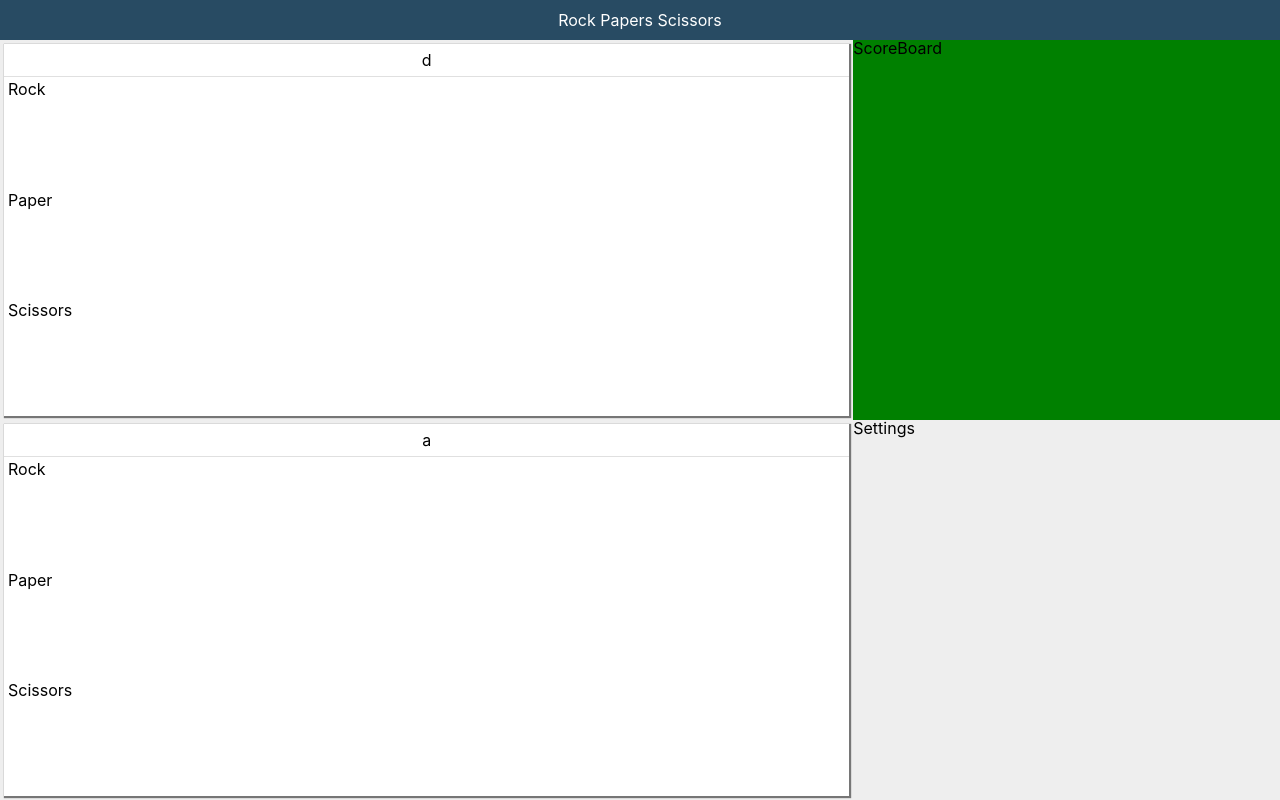
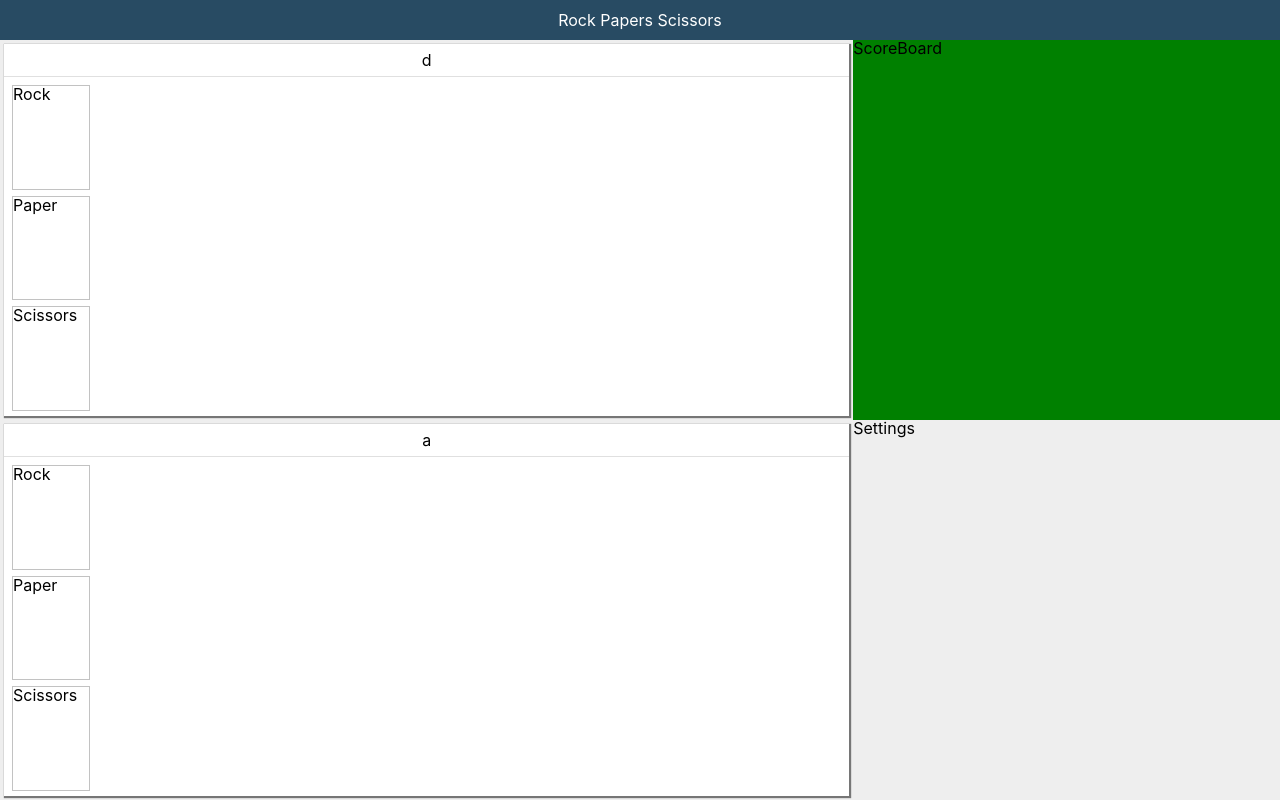
Before and after one commit to mridulmeh/type-matchup-maker, a React (Create React App) app: page / in a window 1280 px wide. Built offline with nearby package versions, Linux system fonts and the light colour scheme.

Commit message:
Allow choices to be selected

```diff
--- a/src/components/game-area/game-area.css
+++ b/src/components/game-area/game-area.css
@@ -26,12 +26,18 @@
 }
 
 .gameAreaChoicesContainer{
-  width: 20%;
+  width: 10%;
   height: 100%;
 }
 
 
-.gameAreaChoices {
+.singleChoiceContainer {
+  width: calc(100% - 8px);
+  height: calc(33.33% - 8px);
+  padding: 4px;
+}
+.singleChoice{
+  border: 1px solid rgba(0,0,0,0.24);
   width: 100%;
-  height: 33.33%;
+  height: 100%;
 }
--- a/src/components/game-area/game-choices.tsx
+++ b/src/components/game-area/game-choices.tsx
@@ -1,5 +1,18 @@
 import React from "react";
 import "./game-area.css";
+
+export type ChoiceProps = {
+  choice: string;
+};
+
+const Choice: React.FC<ChoiceProps> = (props) => {
+  const { choice } = props;
+  return (
+    <div className="singleChoiceContainer">
+      <div className="singleChoice">{choice}</div>
+    </div>
+  );
+};
 
 export type GameAreaChoicesProps = {
   choices: string[];
@@ -11,7 +24,7 @@ export const GameAreaChoices: React.FC<GameAreaChoicesProps> = (props) => {
   return (
     <div className="gameAreaChoicesContainer">
       {choices.map((choice) => {
-        return <div className="gameAreaChoices">{choice}</div>;
+        return <Choice choice={choice} />;
       })}
     </div>
   );
```
Also changed, not shown: 1 other file (tests, documents, lock files or other folders).
